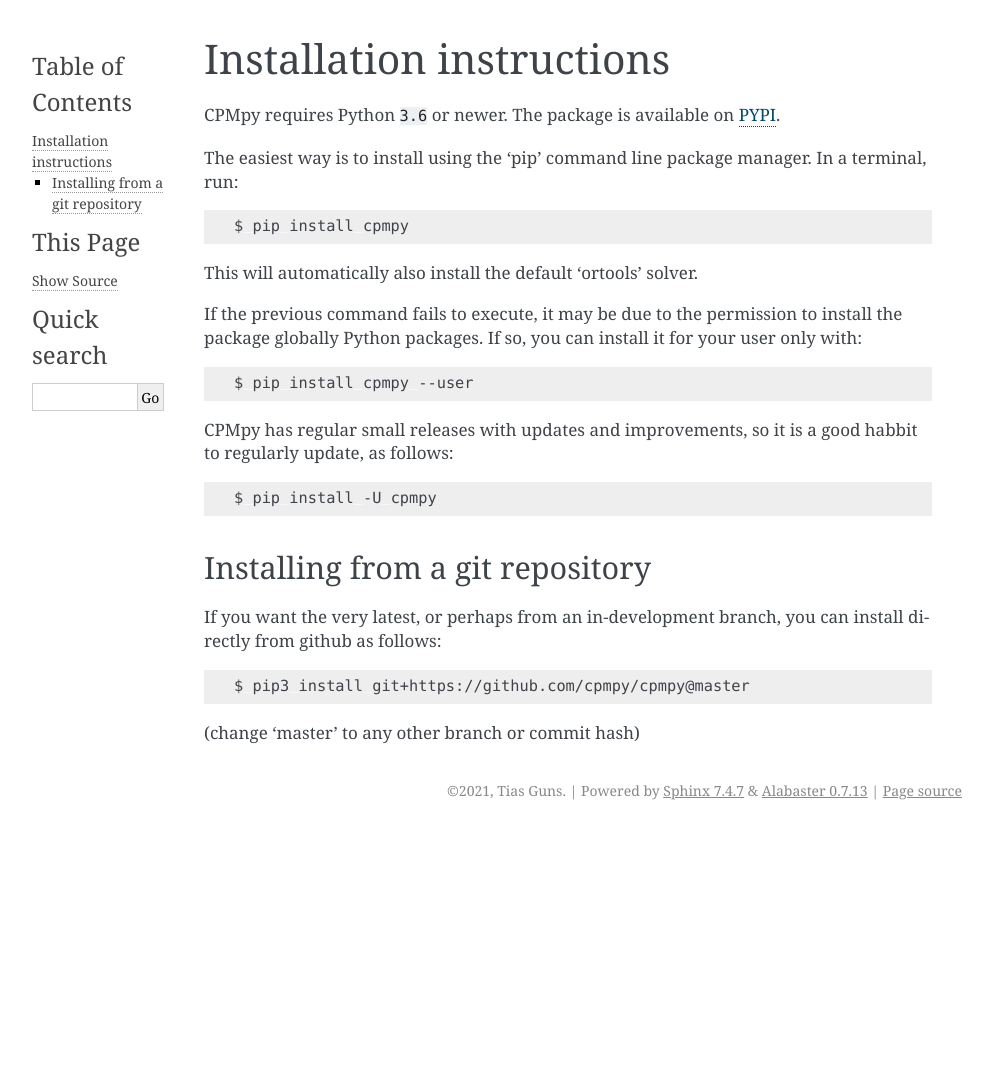
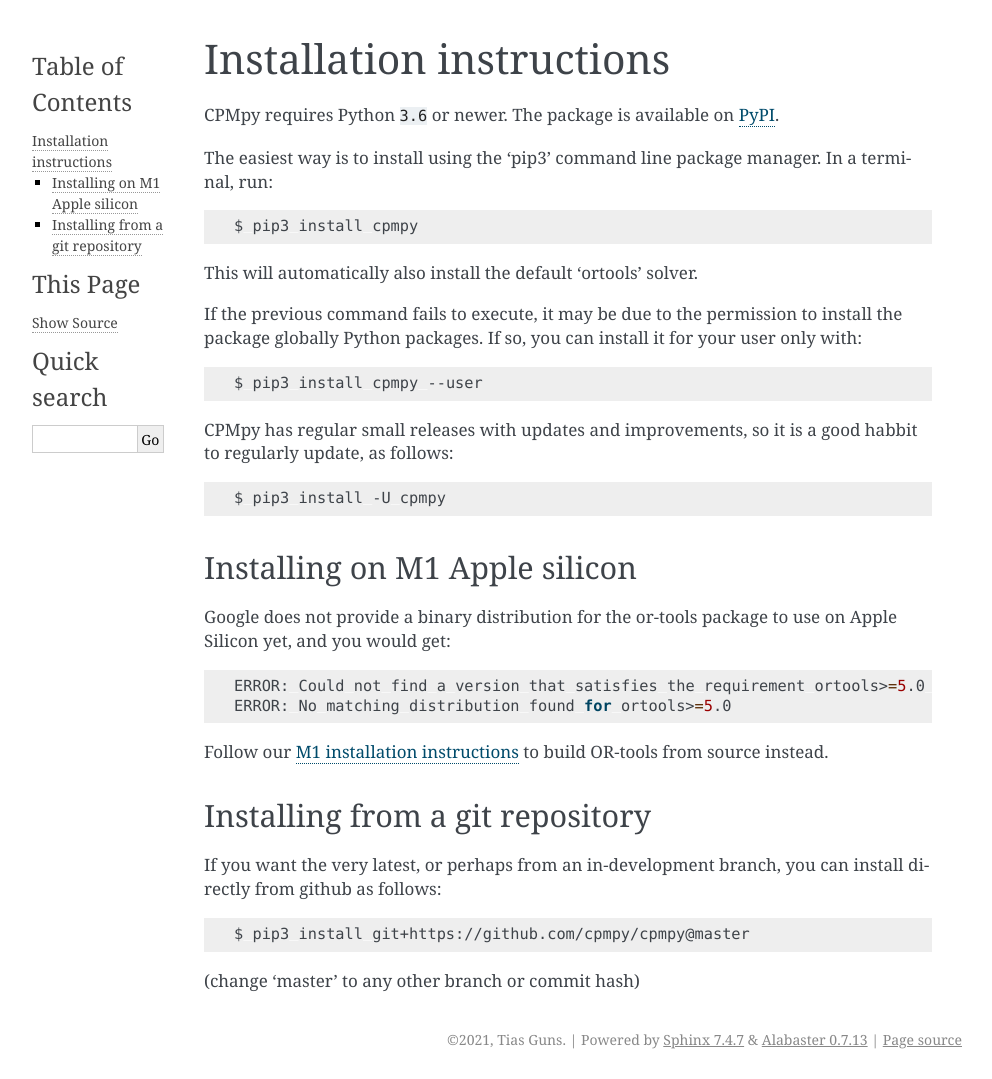
Before and after one commit to CPMpy/cpmpy, a Sphinx documentation site: the page built from docs/installation_instructions.rst, in a window 1280 px wide. Shown: the whole page, without its empty margins (148-1140 px from the left). Built offline with Sphinx 7.4.7, drawn with Linux system fonts in a browser that asks for light colours; before the commit the page ends 900 px from its top, so only the background shows below that.

Commit message:
install instructions: update a bit

```diff
--- a/docs/installation_instructions.rst
+++ b/docs/installation_instructions.rst
@@ -1,13 +1,13 @@
 Installation instructions
 =========================
 
-CPMpy requires Python ``3.6`` or newer. The package is available on `PYPI <https://pypi.org/>`_.
+CPMpy requires Python ``3.6`` or newer. The package is available on `PyPI <https://pypi.org/>`_.
 
-The easiest way is to install using the 'pip' command line package manager. In a terminal, run:
+The easiest way is to install using the 'pip3' command line package manager. In a terminal, run:
 
 .. code-block:: bash
 
-    $ pip install cpmpy
+    $ pip3 install cpmpy
 
 This will automatically also install the default 'ortools' solver.
 
@@ -15,13 +15,25 @@ If the previous command fails to execute, it may be due to the permission to ins
 
 .. code-block:: bash
 
-    $ pip install cpmpy --user
+    $ pip3 install cpmpy --user
 
 CPMpy has regular small releases with updates and improvements, so it is a good habbit to regularly update, as follows:
 
 .. code-block:: bash
 
-    $ pip install -U cpmpy
+    $ pip3 install -U cpmpy
+
+Installing on M1 Apple silicon
+------------------------------
+Google does not provide a binary distribution for the or-tools package to use on Apple Silicon yet, and you would get:
+
+.. code-block:: bash
+
+    ERROR: Could not find a version that satisfies the requirement ortools>=5.0 (from cpmpy) (from versions: none)
+    ERROR: No matching distribution found for ortools>=5.0
+
+Follow our `M1 installation instructions <installation_M1.html>`_ to build OR-tools from source instead.
+
 
 Installing from a git repository
 --------------------------------
```
Also changed, not shown: docs/README.md (added, +8 -0 lines), docs/installation_M1.md (renamed from M1_installation.md, +3 -3 lines).
